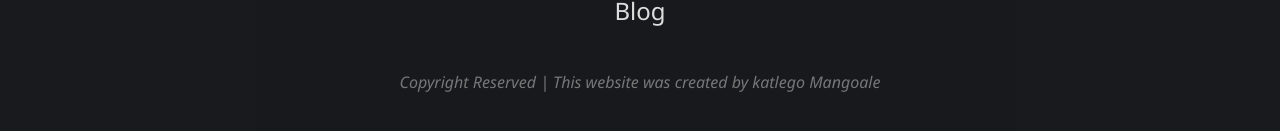
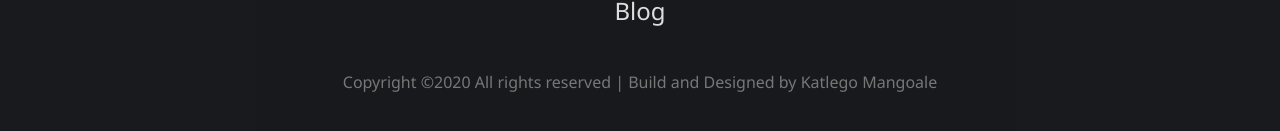
Before and after one commit to Katwave/katlegomangoale-portfolio, a website: page public/html/about.html in a window 1280 px wide. Shown: the part 1126-1257 px from the top of the page. Drawn offline with Linux system fonts and the light colour scheme.

Commit message:
added all files

```diff
--- a/public/html/about.html
+++ b/public/html/about.html
@@ -168,10 +168,8 @@
           <a href="/contact"> Contact </a>
           <a href="/blog"> Blog </a><br />
           <p>
-            <em
-              >Copyright Reserved | This website was created by katlego
-              Mangoale</em
-            >
+            Copyright ©2020 All rights reserved | Build and Designed by Katlego
+            Mangoale
           </p>
         </div>
       </div>
```
Also changed, not shown: public/html/401-error.html (+2 -4 lines), public/html/404-error.html (+2 -4 lines), public/html/Thank-you-for-contacting-me.html (+2 -4 lines), public/html/beats.html (+2 -4 lines), public/html/blog.html (+3 -4 lines), public/html/contact.html (+2 -4 lines), public/html/css-grid-layout.html (+2 -4 lines), public/html/forgot-password.html (+2 -4 lines), public/html/invalid.html (+2 -4 lines), public/html/music.html (+3 -4 lines), public/html/overcome-rejection.html (+2 -4 lines), public/html/projects.html (+2 -4 lines), public/html/sign-in.html (+2 -4 lines), public/html/sign-up.html (+2 -4 lines), 2 more files.
